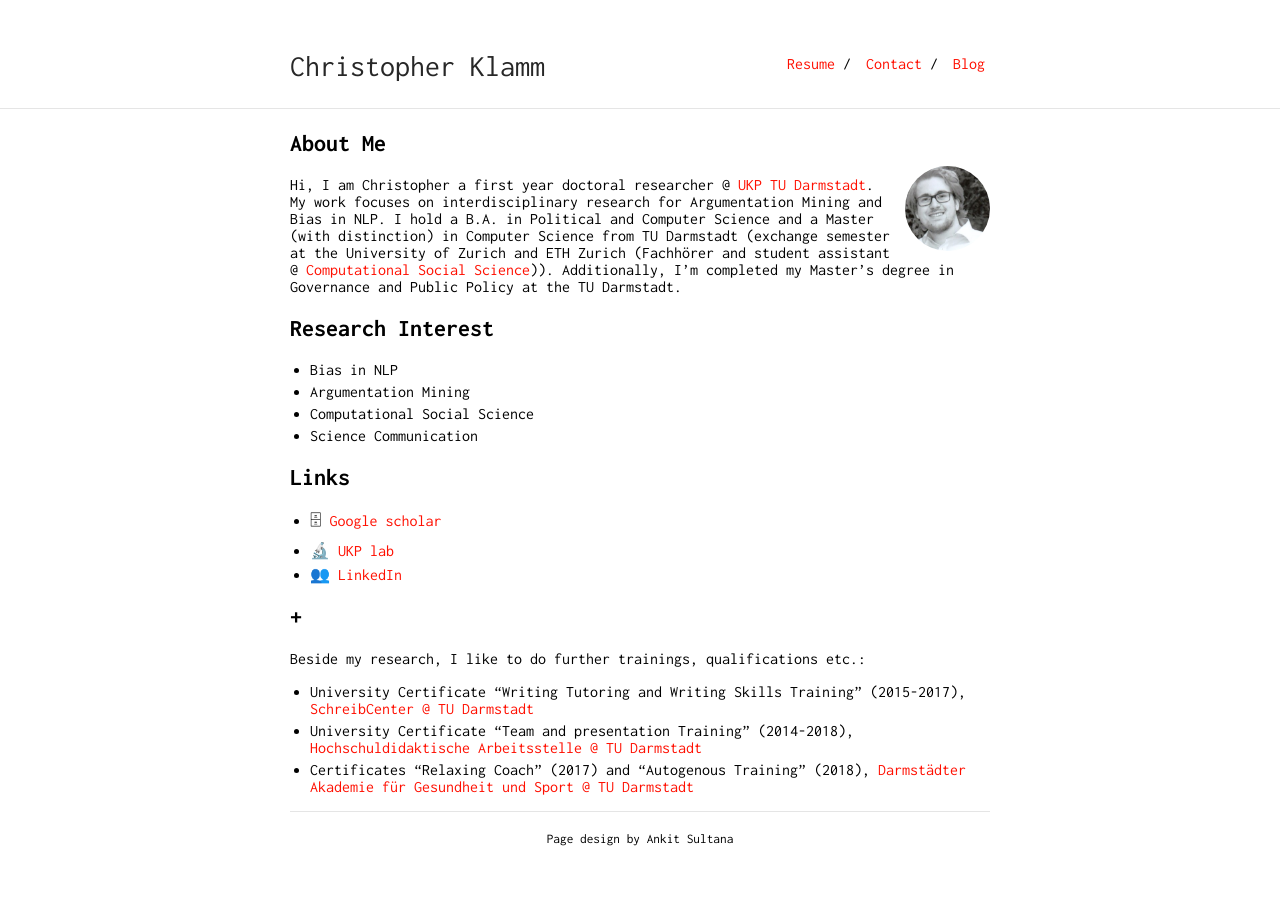
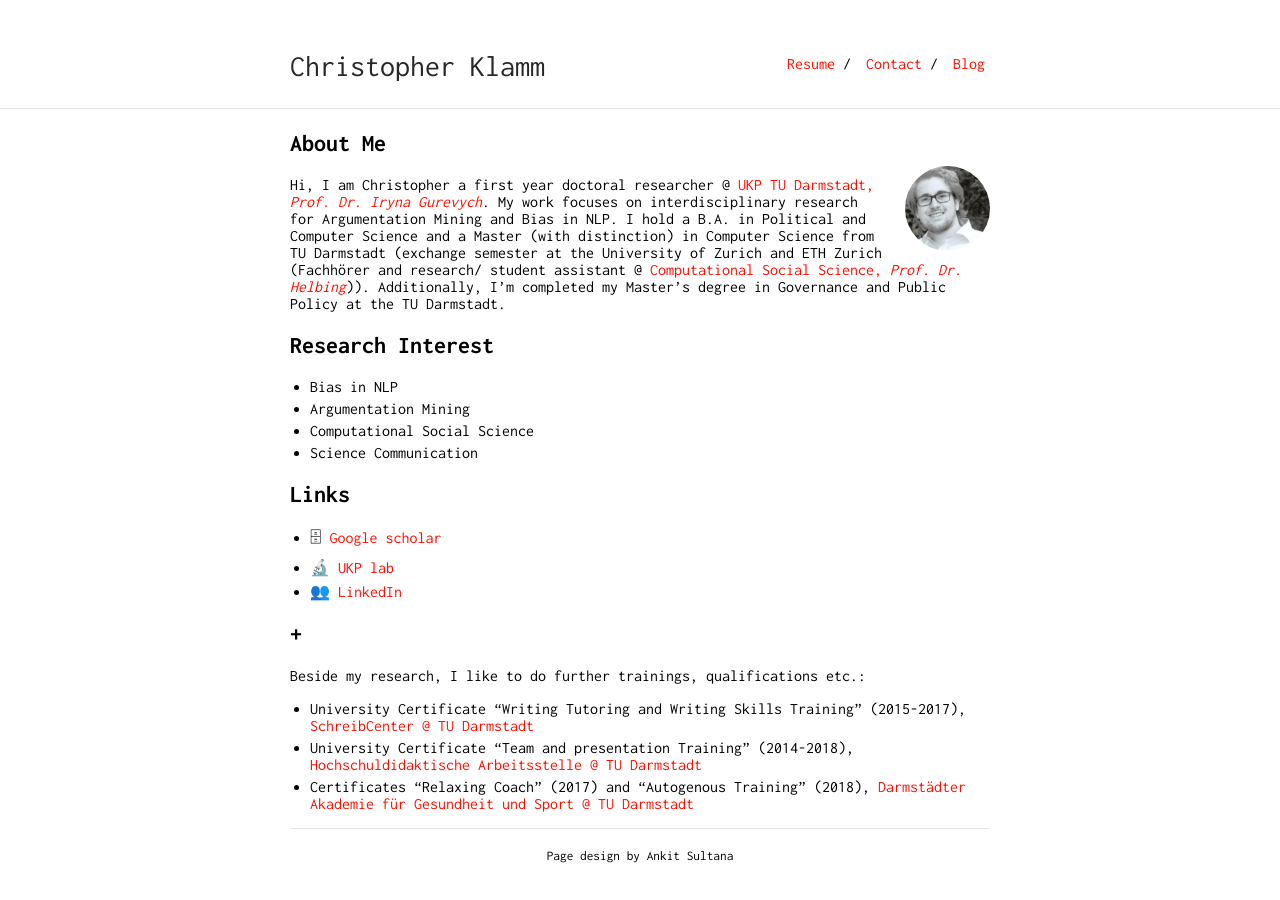
Before and after one commit to chkla/gitPage, a Jekyll site: the page built from index.md, in a window 1280 px wide. Built offline with Jekyll 4.4.1, drawn with Linux system fonts in a browser that asks for light colours; our own code applies the rules of GitHub Pages for plain Markdown files.

Commit message:
Update index.md

```diff
--- a/index.md
+++ b/index.md
@@ -6,7 +6,7 @@ layout: default
 
 <img class="profile-picture" src="chris.jpg">
 
-Hi, I am Christopher a first year doctoral researcher @ [UKP TU Darmstadt](https://www.informatik.tu-darmstadt.de/ukp/ukp_home/about_ukp/index.en.jsp). My work focuses on interdisciplinary research for Argumentation Mining and Bias in NLP. I hold a B.A. in Political and Computer Science and a Master (with distinction) in Computer Science from TU Darmstadt (exchange semester at the University of Zurich and ETH Zurich (Fachhörer and student assistant @ [Computational Social Science](http://www.coss.ethz.ch))). Additionally, I’m completed my Master’s degree in Governance and Public Policy at the TU Darmstadt.
+Hi, I am Christopher a first year doctoral researcher @ [UKP TU Darmstadt, <i>Prof. Dr. Iryna Gurevych</i>](https://www.informatik.tu-darmstadt.de/ukp/ukp_home/about_ukp/index.en.jsp). My work focuses on interdisciplinary research for Argumentation Mining and Bias in NLP. I hold a B.A. in Political and Computer Science and a Master (with distinction) in Computer Science from TU Darmstadt (exchange semester at the University of Zurich and ETH Zurich (Fachhörer and research/ student assistant @ [Computational Social Science, <i>Prof. Dr. Helbing</i>](http://www.coss.ethz.ch))). Additionally, I’m completed my Master’s degree in Governance and Public Policy at the TU Darmstadt.
 
 ## Research Interest
 * Bias in NLP
```
